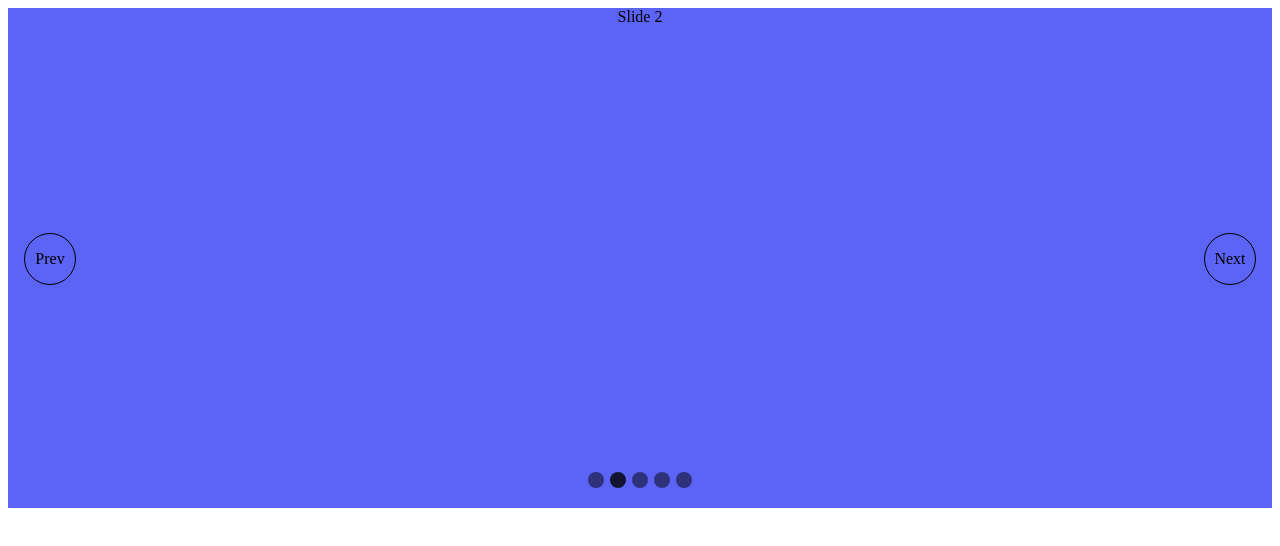
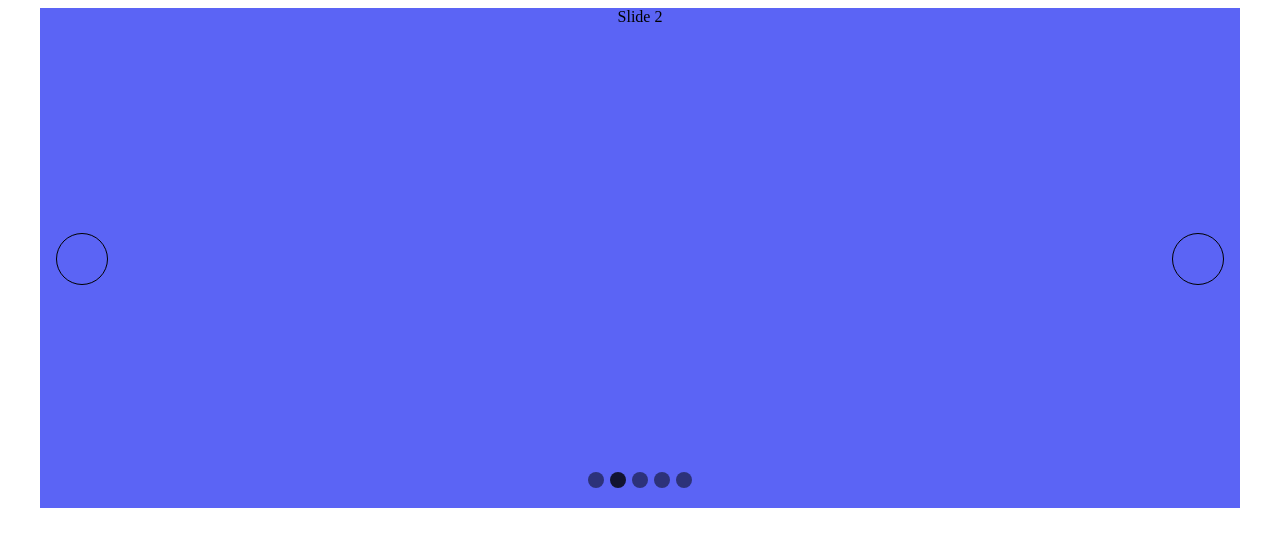
Before and after one commit to dabanlee/sliderify, a website: page index.html in a window 1280 px wide. Drawn offline with Linux system fonts and the light colour scheme.

Commit message:
update style

```diff
--- a/index.html
+++ b/index.html
@@ -7,9 +7,9 @@
 	<link rel="stylesheet" href="./dist/css/sliderify.css">
 </head>
 <body>
-
+	<div class="container">
 		<div class="sliderify-container">
-		<div class="sliderify-wrapper">
+			<div class="sliderify-wrapper" draggable="true">
 				<div class="sliderify-slide">Slide 1</div>
 				<div class="sliderify-slide">Slide 2</div>
 				<div class="sliderify-slide">Slide 3</div>
@@ -17,14 +17,15 @@
 				<div class="sliderify-slide">Slide 5</div>
 			</div>
 
-		<div class="sliderify-prev">Prev</div>
-		<div class="sliderify-next">Next</div>
+			<div class="sliderify-prev"></div>
+			<div class="sliderify-next"></div>
 
 			<div class="sliderify-pagination"></div>
 		</div>
+	</div>
 
-	<script src="./libs/jquery/dist/jquery.js"></script>
-	<!-- <script src="./libs/jquery/dist/jquery-1.9.1.min.js"></script> -->
+	<!-- <script src="./libs/jquery/dist/jquery.js"></script> -->
+	<script src="./libs/jquery/dist/jquery-1.9.1.min.js"></script>
 	<script src="./src/js/sliderify.js"></script>
 	<script>
 		$('.sliderify-container').sliderify({
@@ -33,9 +34,25 @@
 			autoPlay: true,
 			autoPlayInterval: 3000,
 			hidePagination: false,
+			paginationButtonsText: 'arrow',
 			hidePaginationButtons: false,
-			keyboardControl: true
+			keyboardControl: true,
+			// isDraggable: false
 		});
+
+		// $('.sliderify-wrapper').on('dragstart', function(event) {
+		// 	event.preventDefault();
+		// 	console.log('Drag tart');
+		// });
+
+		// $(document).on('drag', function(event) {
+		// 	console.log('Drag');
+		// });
+
+		// $(document).on('dragend', function(event) {
+		// 	console.log('Drag End');
+		// 	$(this).unbind('mousemove');
+		// })
 	</script>
 </body>
 </html>
--- a/src/sass/sliderify.scss
+++ b/src/sass/sliderify.scss
@@ -10,6 +10,12 @@
 @import "_mixin";
 
 // @import "_global";
+
+.container {
+	width: 100%;
+	max-width: 1200px;
+	margin: 0 auto;
+}
 
 $container-height: 500px;
 .sliderify-container {
@@ -102,9 +108,17 @@ $container-height: 500px;
 
 	.sliderify-prev {
 		left: 1em;
+
+		&.arrow {
+			background: url('../img/arrow-left.png') no-repeat 45% 50%;
+		}
 	}
 
 	.sliderify-next {
 		right: 1em;
+
+		&.arrow {
+			background: url('../img/arrow-right.png') no-repeat 55% 50%;
+		}
 	}
 }
```
Also changed, not shown: dist/css/sliderify.css, dist/img/arrow-left.png (added), dist/img/arrow-right.png (added), 1 other file. Lines whose indentation alone changed are shown as unchanged.
